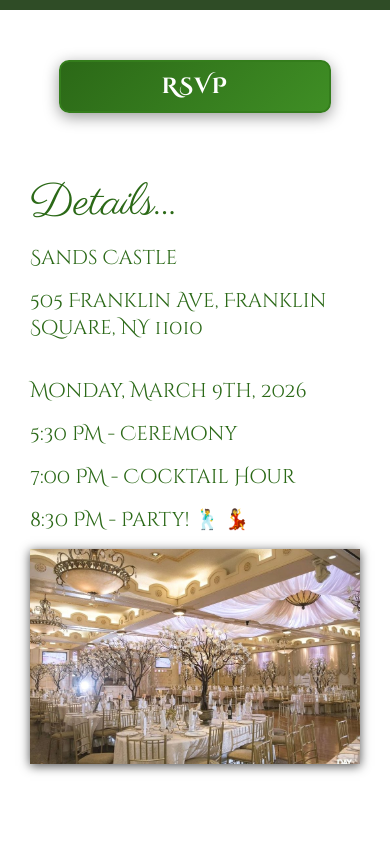
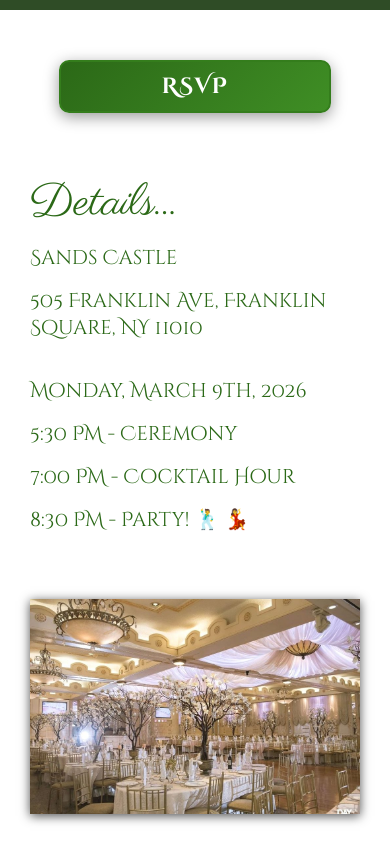
Before and after one commit to EddieYuabov/wedding-rsvp, a React (Create React App) app: page / in a window 390 px wide. Shown: the part 1230-2074 px from the top of the page. Before the commit the page ends 2024 px from the top, so only its background shows below. Built offline with nearby package versions, Linux system fonts and the light colour scheme.

Commit message:
placed spaces between image to text

```diff
--- a/src/pages/Home.css
+++ b/src/pages/Home.css
@@ -118,4 +118,7 @@
     .section_content p {
         font-size: 20px;
     }
+    .section_details img {
+        margin-top: 50px;
+    }
 }
```
